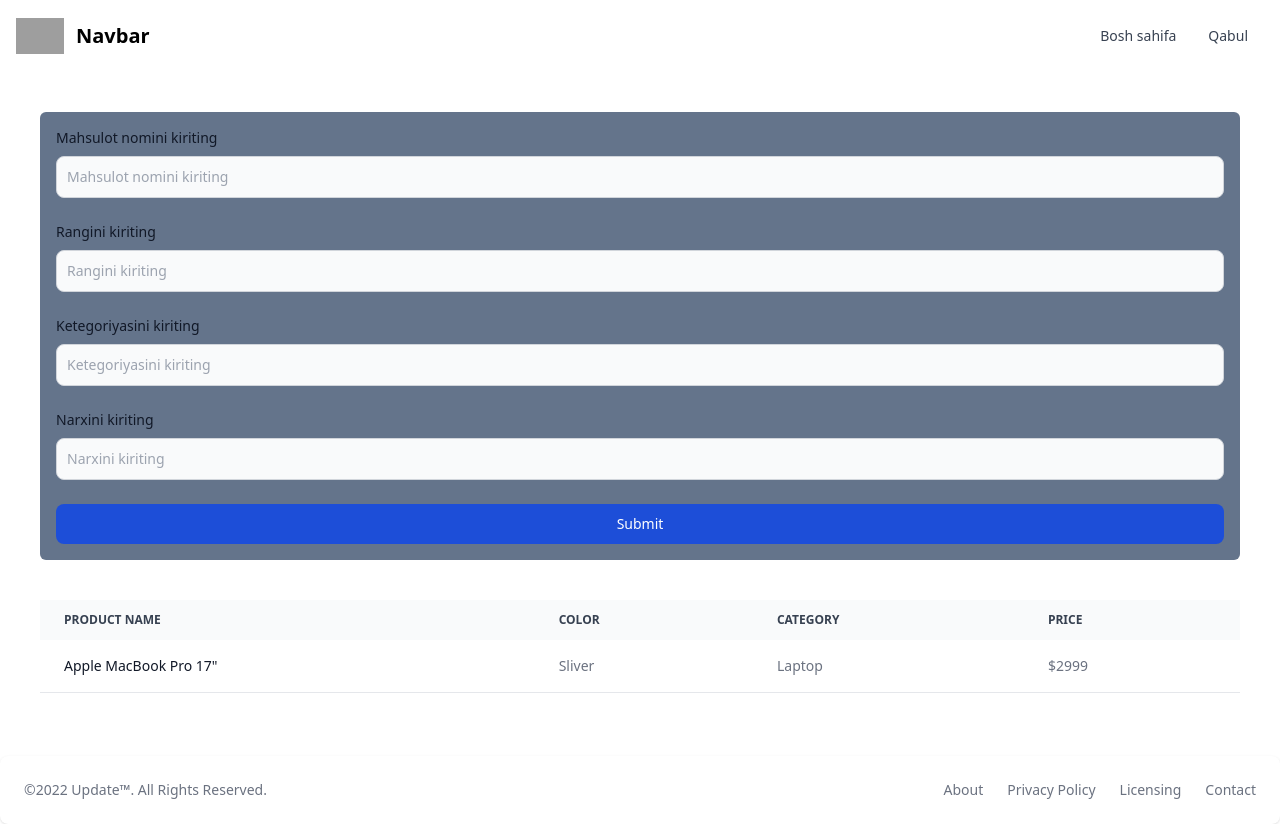
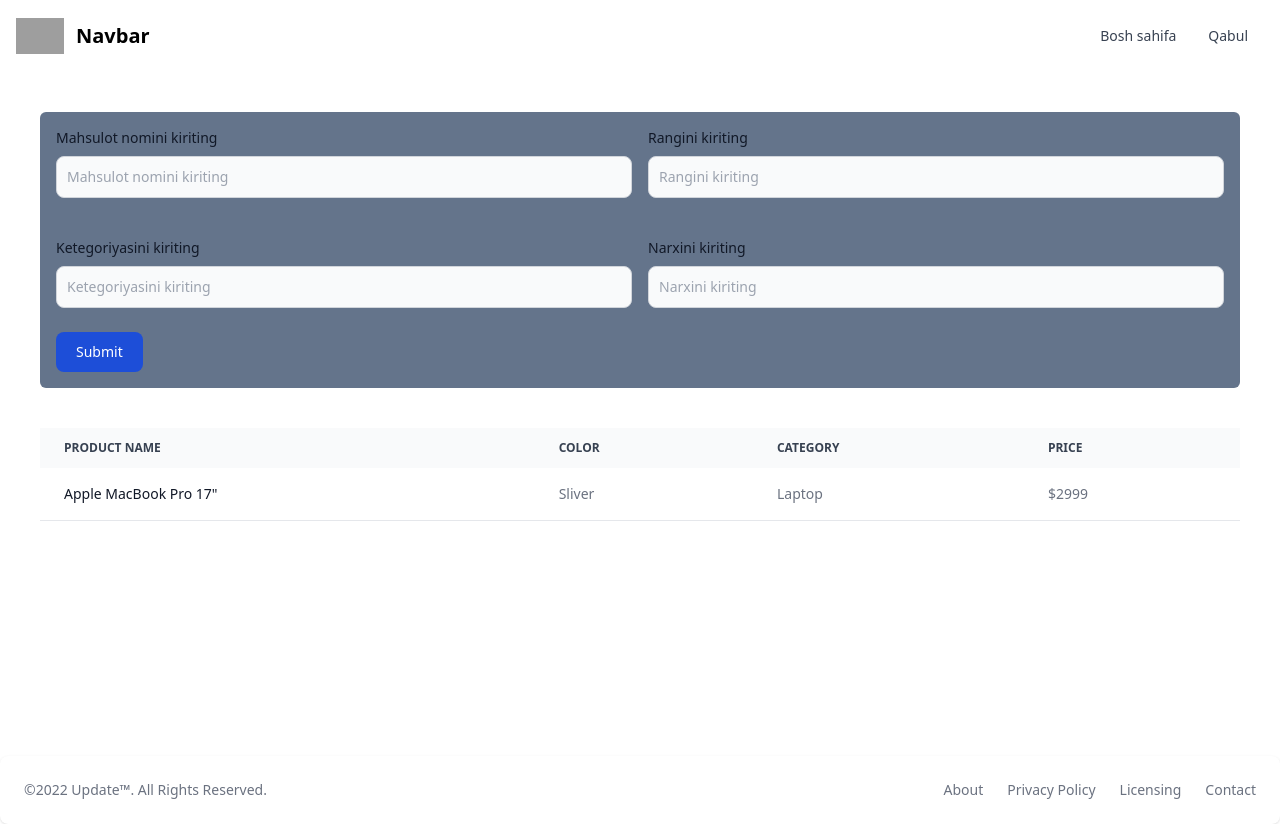
Before and after one commit to YaDev06/markaz, a React (Vite) app in the folder markazf/: page /qabul in a window 1280 px wide. Built offline with nearby package versions, Linux system fonts and the light colour scheme; no server answers; grey boxes are pictures that could not be loaded.

Commit message:
qabulcommit

```diff
--- a/markazf/src/Pages/Qabul.jsx
+++ b/markazf/src/Pages/Qabul.jsx
@@ -11,8 +11,7 @@ export default function Qabul() {
     // http.post()
   };
 
-  useEffect
-  (() => {
+  useEffect(() => {
     http.get("/qabuls").then((res) => {
       console.log(res.data);
       setQabuls(res.data);
@@ -22,8 +21,9 @@ export default function Qabul() {
   return (
     <div className="content">
       <section className="con-md m-10 bg-slate-500 p-4 rounded-md " id="qabul">
-        <form className="grid">
-          <div className="mb-6 grid-cols-6  ">
+        <form>
+          <div className="grid grid-cols-2 gap-4">
+            <div className="mb-6">
               <label
                 for="text"
                 className="block mb-2 text-sm font-medium text-gray-900 dark:text-gray-300"
@@ -32,16 +32,14 @@ export default function Qabul() {
               </label>
               <input
                 type="text"
-              name="ism"
                 onChange={(e) => setProductName(e.target.value)}
                 value={productName}
-              id="text"
                 className="bg-gray-50 border border-gray-300 text-gray-900 text-sm rounded-lg focus:ring-blue-500 focus:border-blue-500 block w-full p-2.5 dark:bg-gray-700 dark:border-gray-600 dark:placeholder-gray-400 dark:text-white dark:focus:ring-blue-500 dark:focus:border-blue-500"
                 placeholder="Mahsulot nomini kiriting"
                 required
               />
             </div>
-          <div className="mb-6 grid-cols-6  ">
+            <div className="mb-6">
               <label
                 for="text"
                 className="block mb-2 text-sm font-medium text-gray-900 dark:text-gray-300"
@@ -52,13 +50,11 @@ export default function Qabul() {
                 type="text"
                 onChange={(e) => setColor(e.target.value)}
                 value={color}
-              name="ism"
-              id="text"
                 className="bg-gray-50 border border-gray-300 text-gray-900 text-sm rounded-lg focus:ring-blue-500 focus:border-blue-500 block w-full p-2.5 dark:bg-gray-700 dark:border-gray-600 dark:placeholder-gray-400 dark:text-white dark:focus:ring-blue-500 dark:focus:border-blue-500"
                 placeholder="Rangini kiriting"
               />
             </div>
-          <div className="mb-6 grid-cols-6  ">
+            <div className="mb-6 ">
               <label
                 for="text"
                 className="block mb-2 text-sm font-medium text-gray-900 dark:text-gray-300"
@@ -69,14 +65,12 @@ export default function Qabul() {
                 type="text"
                 onChange={(e) => setCategory(e.target.value)}
                 value={category}
-              name="ism"
-              id="text"
                 className="bg-gray-50 border border-gray-300 text-gray-900 text-sm rounded-lg focus:ring-blue-500 focus:border-blue-500 block w-full p-2.5 dark:bg-gray-700 dark:border-gray-600 dark:placeholder-gray-400 dark:text-white dark:focus:ring-blue-500 dark:focus:border-blue-500"
                 placeholder="Ketegoriyasini kiriting"
                 required
               />
             </div>
-          <div className="mb-6 grid-cols-6  ">
+            <div className="mb-6 ">
               <label
                 for="text"
                 className="block mb-2 text-sm font-medium text-gray-900 dark:text-gray-300"
@@ -87,17 +81,14 @@ export default function Qabul() {
                 type="text"
                 onChange={(e) => setPrice(e.target.value)}
                 value={price}
-              name="ism"
-              id="text"
                 className="bg-gray-50 border border-gray-300 text-gray-900 text-sm rounded-lg focus:ring-blue-500 focus:border-blue-500 block w-full p-2.5 dark:bg-gray-700 dark:border-gray-600 dark:placeholder-gray-400 dark:text-white dark:focus:ring-blue-500 dark:focus:border-blue-500"
                 placeholder="Narxini kiriting"
                 required
               />
             </div>
-
+          </div>
           <button
             type="submit"
-            onSubmit={putData}
             className="text-white bg-blue-700 hover:bg-blue-800 focus:ring-4 focus:outline-none focus:ring-blue-300 font-medium rounded-lg text-sm w-full sm:w-auto px-5 py-2.5 text-center dark:bg-blue-600 dark:hover:bg-blue-700 dark:focus:ring-blue-800"
           >
             Submit
```
Lines whose indentation alone changed are shown as unchanged.
